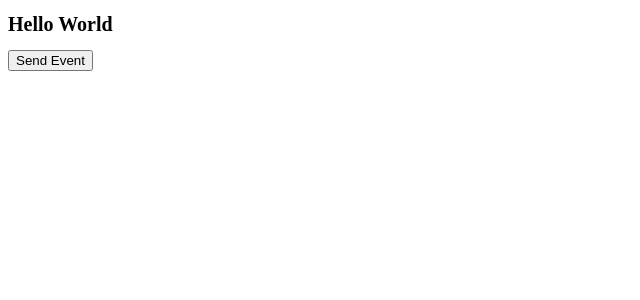
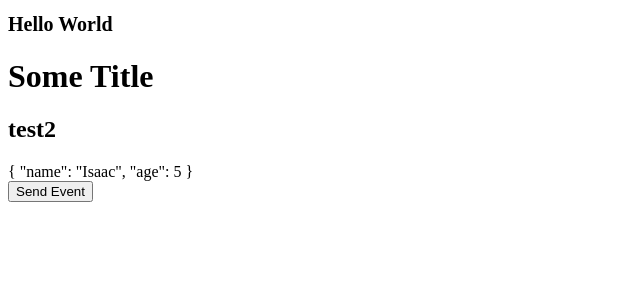
Before and after one commit to joydumply/vue-setup, a Vue app: page / in a window 1280 px wide. Shown: the top 300 px of the page, without its empty margins (0-640 px from the left). Built offline with nearby package versions, Linux system fonts and the light colour scheme.

Commit message:
props relations

```diff
--- a/src/App.vue
+++ b/src/App.vue
@@ -6,7 +6,13 @@
 	>
 		Hello World
 	</h1>
-	<HelloWorld @onChangeCounter="onChangeCounterInComponent" />
+	<HelloWorld
+		:title="title"
+		:test="test"
+		:test2="test2"
+		:user="user"
+		@onChangeCounter="onChangeCounterInComponent"
+	/>
 </template>
 
 <script>
@@ -21,9 +27,17 @@ export default {
 		HelloWorld,
 	},
 	data: () => ({
+		title: 'Some Title',
 		isActive: true,
 		fontSize: 20,
 
+		test: 'test',
+		test2: 'test2',
+
+		user: {
+			name: 'Isaac',
+			age: 5,
+		},
 		activeClass: 'my-active-class',
 		secondaryClass: 'my-secondary-class',
 	}),
--- a/src/components/HelloWorld.vue
+++ b/src/components/HelloWorld.vue
@@ -1,21 +1,35 @@
-<script setup>
-defineProps({
-	msg: {
-		type: String,
-		required: true,
-	},
-});
-</script>
-
 <template>
+	<h1>{{ title }}</h1>
+	<h2>{{ test2 }}</h2>
+	<div>
+		{{ user }}
+	</div>
 	<button @click="onSendEvent">Send Event</button>
 </template>
 
 <script>
 export default {
+	props: {
+		title: String,
+		test: [String, Number], // Несколько типов для пропса указываются так
+		test2: {
+			// я не передал этот пропс
+			type: [String, Number],
+			required: true,
+			default: 'Default Props Value',
+		},
+		user: {
+			type: Object,
+			// default: () => ({}),
+			validator(value) {
+				return value.name;
+			},
+		},
+	},
 	data: () => ({
 		counter: 0,
 	}),
+
 	methods: {
 		onSendEvent() {
 			console.log('click');
```
